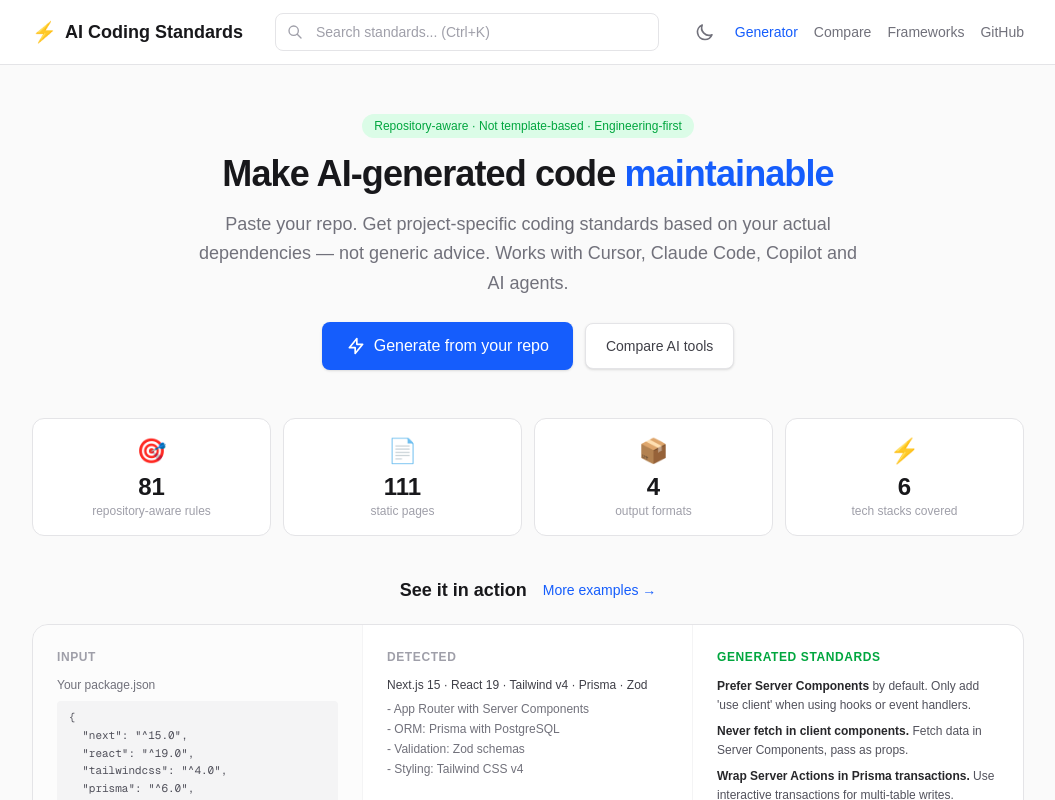
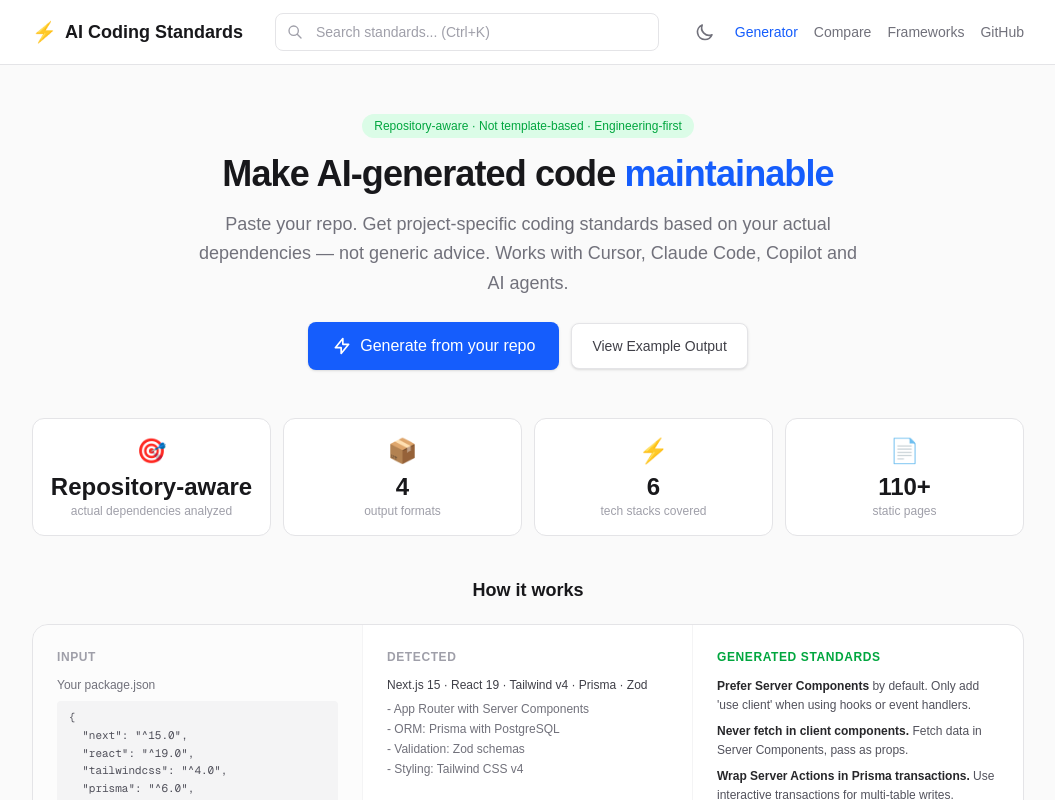
Before and after one commit to ningfd-ux/cursor-rules-cn, a Next.js app: page / in a window 1280 px wide. Shown: the top 800 px of the page, without its empty margins (112-1167 px from the left). Built offline with nearby package versions, Linux system fonts and the light colour scheme.

Commit message:
refactor: How it works rename, secondary CTA to examples, stats cleanup

```diff
--- a/src/app/page.tsx
+++ b/src/app/page.tsx
@@ -27,22 +27,22 @@ export default function Home() {
             </svg>
             Generate from your repo
           </Link>
-          <a
-            href="/compare"
+          <Link
+            href="/examples"
             className="inline-flex items-center gap-2 rounded-lg border border-zinc-200 bg-white px-5 py-3 text-sm font-medium text-zinc-700 shadow-sm transition-colors hover:bg-zinc-50 dark:border-zinc-700 dark:bg-zinc-800 dark:text-zinc-300 dark:hover:bg-zinc-700"
           >
-            Compare AI tools
-          </a>
+            View Example Output
+          </Link>
         </div>
       </section>
 
       {/* Stats */}
       <div className="mb-10 grid grid-cols-2 gap-3 sm:grid-cols-4">
         {[
-          ["🎯", rules.length, "repository-aware rules"],
-          ["📄", "111", "static pages"],
+          ["🎯", "Repository-aware", "actual dependencies analyzed"],
           ["📦", "4", "output formats"],
           ["⚡", `${categories.length}`, "tech stacks covered"],
+          ["📄", "110+", "static pages"],
         ].map(([icon, num, label]) => (
           <div key={label as string} className="rounded-xl border border-zinc-200 bg-white p-4 text-center dark:border-zinc-800 dark:bg-zinc-900">
             <div className="text-2xl">{icon}</div>
@@ -52,14 +52,9 @@ export default function Home() {
         ))}
       </div>
 
-      {/* See it in action */}
+      {/* How it works */}
       <section className="mb-10">
-        <div className="mb-5 flex items-center justify-center gap-4">
-          <h2 className="text-lg font-semibold text-zinc-900 dark:text-zinc-100">See it in action</h2>
-          <Link href="/examples" className="text-sm text-blue-600 hover:text-blue-700 dark:text-blue-400">
-            More examples →
-          </Link>
-        </div>
+        <h2 className="mb-5 text-center text-lg font-semibold text-zinc-900 dark:text-zinc-100">How it works</h2>
         <div className="overflow-hidden rounded-2xl border border-zinc-200 bg-white dark:border-zinc-800 dark:bg-zinc-900">
           <div className="grid gap-0 sm:grid-cols-3">
             <div className="border-b border-zinc-100 bg-zinc-50/50 p-6 dark:border-zinc-800 dark:bg-zinc-900/50 sm:border-b-0 sm:border-r">
@@ -126,7 +121,7 @@ export default function Home() {
           {[
             ["🎯", "Repository-aware", "Analyzes your package.json dependencies and project architecture to generate relevant rules."],
             ["🧩", "Framework-specific", "Understands Next.js, React, Python, Go — generates rules that reference your actual libraries."],
-            ["🤖", "AI-tool optimized", "Outputs .cursorrules, AGENTS.md, copilot-instructions.md — formatted for your tool of choice."],
+            ["🤖", "AI-tool optimized", "Outputs .cursor/rules, AGENTS.md, copilot-instructions.md — formatted for your tool of choice."],
             ["🛡️", "Maintainability-first", "Enforceable, opinionated rules — not vague advice. Written like a senior tech lead would."],
           ].map(([icon, title, desc]) => (
             <div key={title as string} className="rounded-xl border border-zinc-200 bg-white p-5 dark:border-zinc-800 dark:bg-zinc-900">
```
